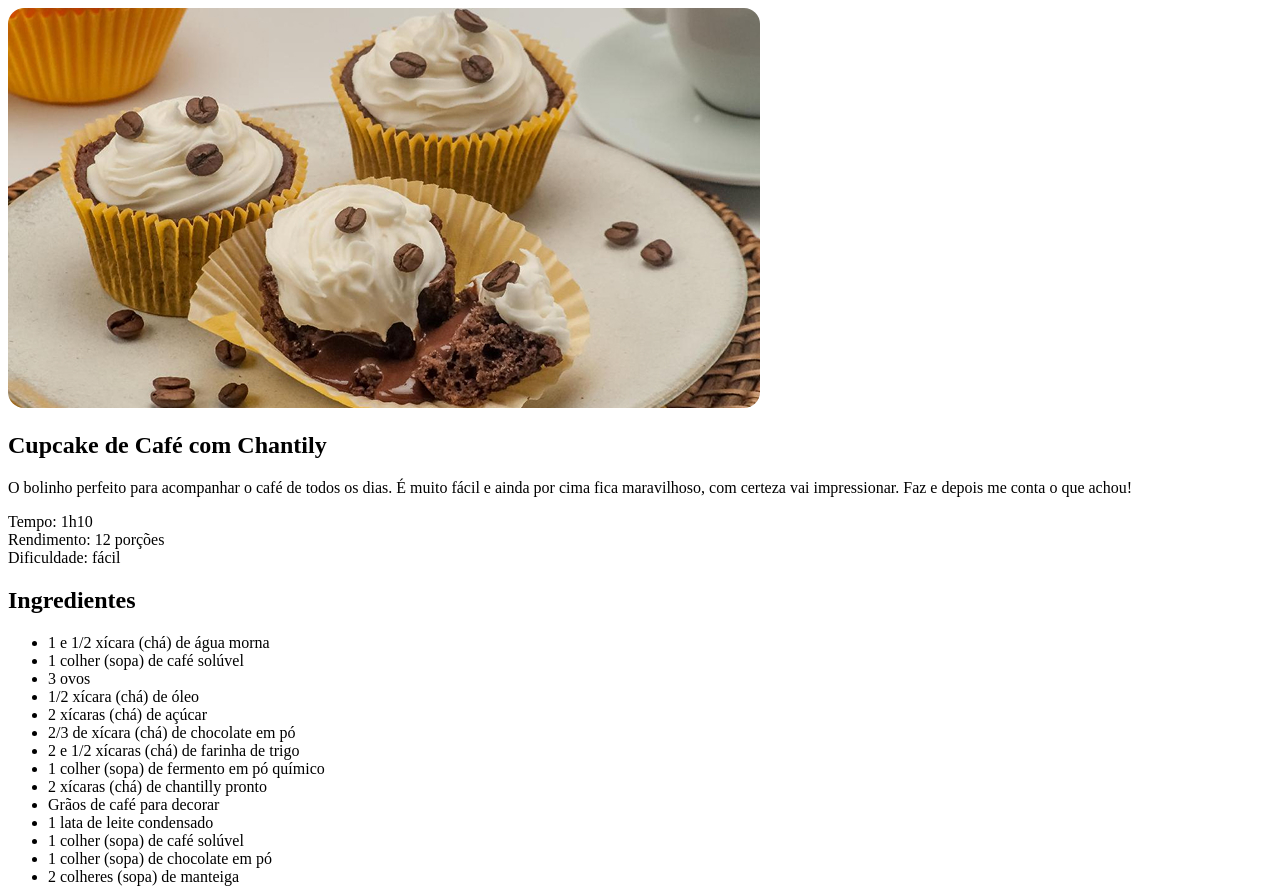
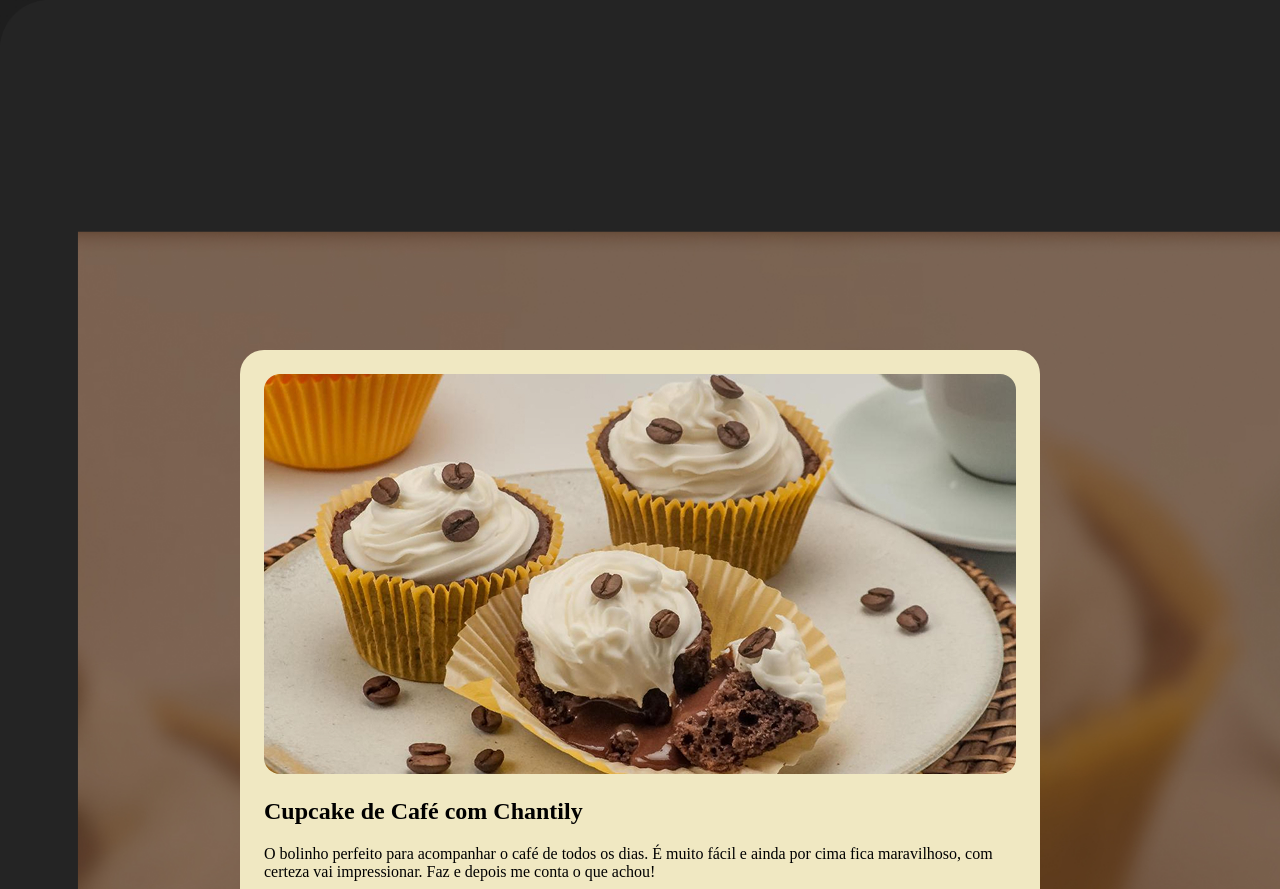
Before and after one commit to Gabriots/Projeto-1, a plain HTML site: page index.html in a window 1280 px wide. Shown: the top 889 px of the page. Drawn offline with Linux system fonts and the light colour scheme.

Commit message:
imagem de fundo e bordas

```diff
--- a/style.css
+++ b/style.css
@@ -1,3 +1,18 @@
 img{
     border-radius: 16px;
 }
+body{
+    background-image: url(assets/img1.jpg);
+    background-size: cover;
+}
+#page {
+    width: 800px;
+    padding: 24px;
+    background-color: #F0E8C2;
+    border-radius: 24px;
+    margin-top: 350px;
+    margin-bottom: 250px;
+    margin-left: auto;
+    margin-right: auto;
+    box-sizing: border-box;
+    }
```
